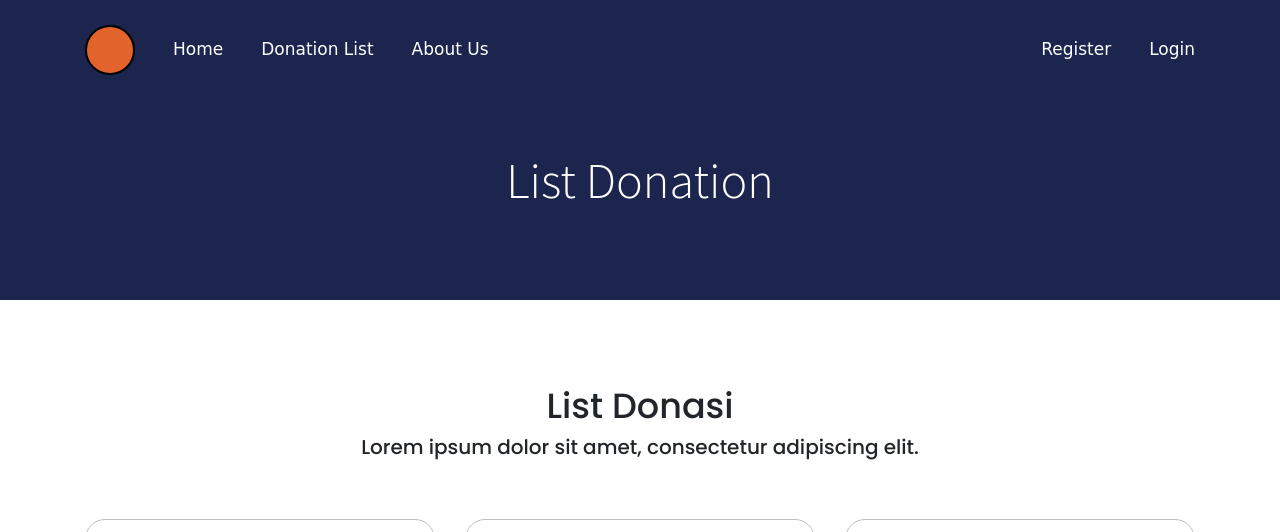
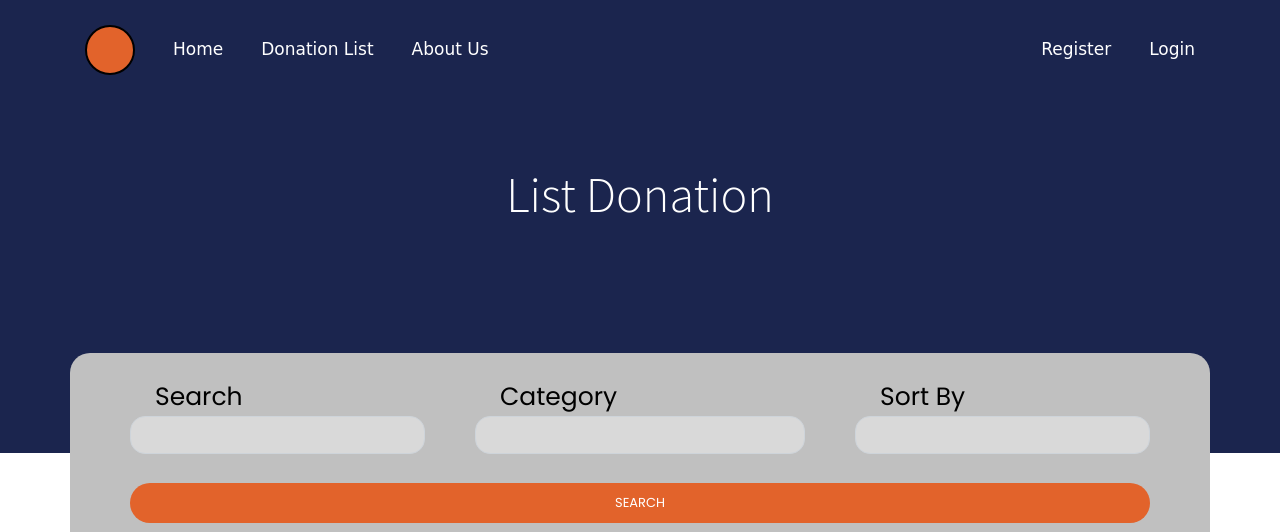
Before and after one commit to rickyromansyah2045/halocat-dashboard-web, a CodeIgniter app: page /database/donation_list in a window 1280 px wide. Shown: the top 532 px of the page. Run offline with CodeIgniter, Linux system fonts and the light colour scheme; some web fonts are replaced.

Commit message:
update landingpage

```diff
--- a/application/views/about.php
+++ b/application/views/about.php
@@ -2,7 +2,7 @@
 <html lang="en">
 	<?php $this->load->view('template/head_landingpage'); ?>
 	<body>
-		<header class="header_box header_about">
+		<header class="header_box ab_header">
 			<?php $this->load->view('template/menu_landingpage'); ?>
 			<div class="jumbotron jhabout">
 				<p style="font-family: 'Source Sans Pro';font-style: normal;font-weight: 300;font-size: 50px;line-height: 125%;text-align: center;color: #FFFFFF;">About Us</p>
--- a/application/views/donation_list.php
+++ b/application/views/donation_list.php
@@ -2,28 +2,41 @@
 <html lang="en">
 	<?php $this->load->view('template/head_landingpage'); ?>
   	<body>
-	<header class="header_box header_about">
+		<header class="header_box dl_header">
 			<?php $this->load->view('template/menu_landingpage'); ?>
-        <div class="jumbotron jumbotron_header">
-			<div class="container">
-					<p class="txt_header1">List Donation</p>
+			<div class="jumbotron jhabout">
+				<p class="all_judul_header">List Donation</p>
+			</div>
+
+			<div class="container dl_box_search">
+				<div class="row">
+					<div class="col-md-4 padding0 mxh125">
+						<div class="dl_item_box_search dl_item_box_search1">
+							<p class="dl_txt_header">search</p>
+    						<input type="text" class="form-control dl_input_txt_header" name="">
 						</div>
 					</div>
+					<div class="col-md-4 padding0 mxh125">
+						<div class="dl_item_box_search dl_item_box_search2">
+							<p class="dl_txt_header">category</p>
+    						<input type="text" class="form-control dl_input_txt_header" name="">
+						</div>
+					</div>
+					<div class="col-md-4 padding0 mxh125">
+						<div class="dl_item_box_search dl_item_box_search3">
+							<p class="dl_txt_header">sort by</p>
+    						<input type="text" class="form-control dl_input_txt_header" name="">
+						</div>
+					</div>
+				</div>
+				<div class="row dl_box_btn_search">
+					<button class="dl_btn_search">search</button>
+				</div>
+			</div>
+
 		</header>
 
-
-<!-- Isi -->
-<!-- card Search -->
-
-<!-- End Card Search -->
-
-
-
-	<div class="container">
-			<div class="headline_donasi">
-				<p class="txt_list_donasi">List Donasi</p>
-				<span class="txt_sub_list_donasi">Lorem ipsum dolor sit amet, consectetur adipiscing elit.</span>
-			</div>
+		<div class="container mt190">
 			<div class="list_donasi">
 				<div class="row">
 					<div class="col-md-4">
@@ -186,7 +199,6 @@
 			</div>
 		</div>
 
-
 		<!-- Akhir Isi -->
 
 	    <?php $this->load->view('template/footer_landingpage'); ?>
--- a/assets/landingpage.css
+++ b/assets/landingpage.css
@@ -298,12 +298,19 @@
     color: white;
 }
 
-.header_about {
+/*.header_about {
     height: 300px;
     width: 100%;
     text-align: center;
     background-color: #1b254e;
-}
+}*/
+
+/*.header_donation_list {
+    height: 453px;
+    width: 100%;
+    text-align: center;
+    background-color: #1b254e;
+}*/
 
 
 .jumbotron_header_about {
@@ -353,3 +360,111 @@
     padding-top: 80px;
     display: flex;
 }
+
+/*### all ###*/
+.padding0 {
+    padding: 0px;
+}
+
+.mxh125 {
+    max-height: 125px !important;
+}
+
+.mt190 {
+    margin-top: 190px;
+}
+
+.all_judul_header {
+    font-family: 'Source Sans Pro';
+    font-style: normal;
+    font-weight: 300;
+    font-size: 50px;
+    line-height: 125%;
+    text-align: center;
+    color: #FFFFFF;
+}
+/*### end all ###*/
+
+
+
+/*### about ###*/
+.ab_header {
+    height: 300px;
+    width: 100%;
+    text-align: center;
+    background-color: #1b254e;
+}
+/*### end about ###*/
+
+
+
+/*### donation list ###*/
+.dl_header {
+    position: relative;
+    height: 453px;
+    width: 100%;
+    text-align: center;
+    background-color: #1b254e;
+}
+
+.dl_box_search {
+    position: absolute;
+    background-color: #C0C0C0;
+    border-radius: 20px;
+    top: 353px;
+    left: 0;
+    right: 0;
+    margin-left: auto;
+    margin-right: auto;
+    height: 200px;
+}
+
+.dl_input_txt_header {
+    background: #D9D9D9;
+    border-radius: 15px;
+}
+
+.dl_item_box_search1 {
+    padding: 25px 25px 25px 60px;
+}
+
+.dl_item_box_search2 {
+    padding: 25px 25px 60px 25px;
+}
+
+.dl_item_box_search3 {
+    padding: 25px 60px 25px 25px;
+}
+
+.dl_txt_header {
+    font-family: 'Poppins';
+    font-style: normal;
+    font-weight: 400;
+    font-size: 25px;
+    line-height: 150%;
+    color: #000000;
+    text-align: left;
+    text-transform: capitalize;
+    margin-bottom: 0px;
+    padding:0px 0px 0px 25px;
+}
+
+.dl_box_btn_search {
+    padding: 5px 60px 5px 60px;
+}
+
+.dl_btn_search {
+    width: 100%;font-family: 'Poppins';
+    font-style: normal;
+    font-weight: 400;
+    font-size: 13px;
+    line-height: 150%;
+    text-align: center;
+    color: #FFFFFF;
+    background: #E2632B;
+    border-radius: 20px;
+    height: 40px;
+    text-transform: uppercase;
+    border: unset;
+}
+/*### end donation list ###*/
```
Lines whose indentation alone changed are shown as unchanged.
